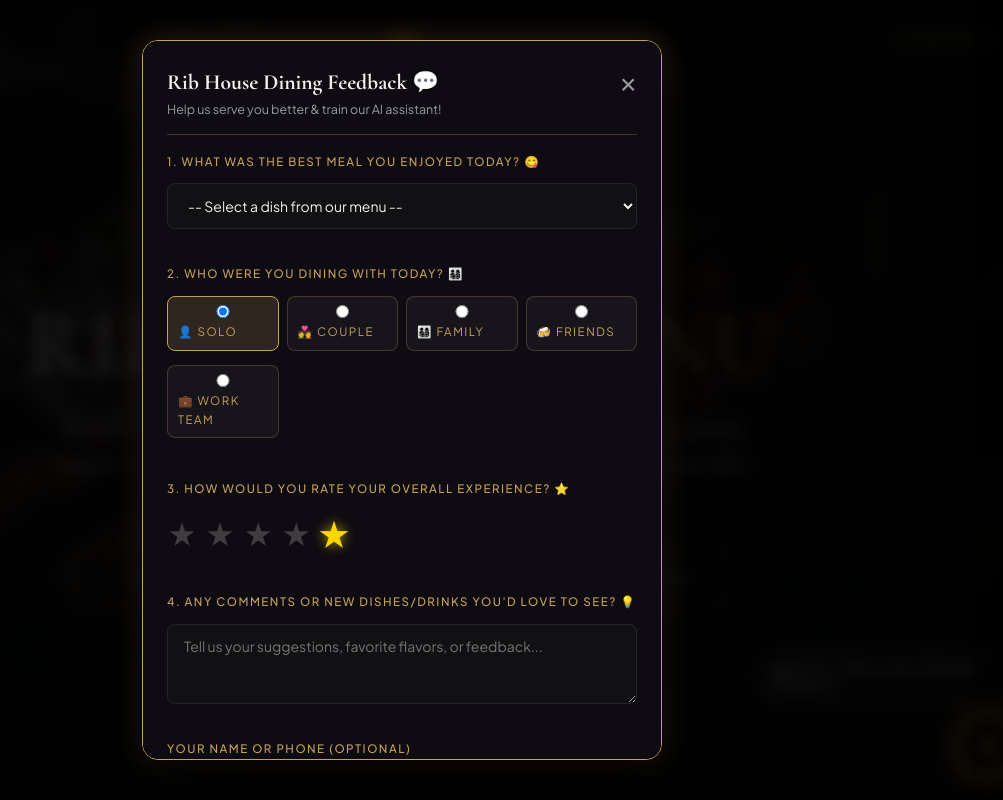
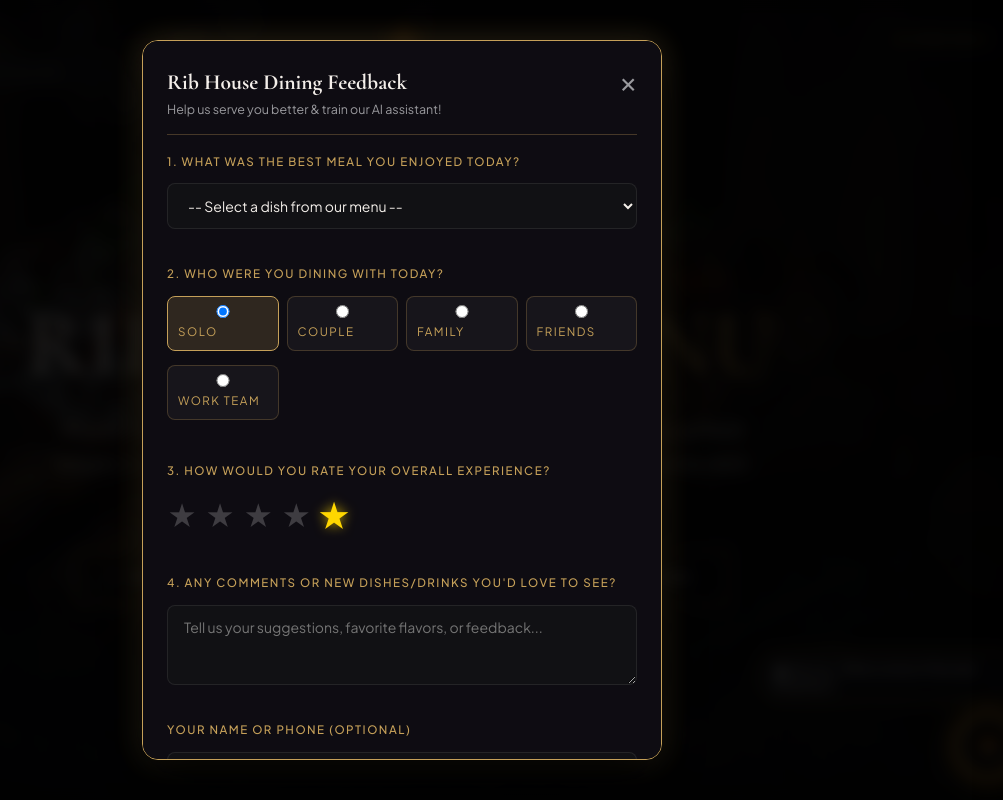
Before and after one commit to markkaranja124-source/now-the-actual-menu, a plain HTML site: page index.html in a window 1280 px wide. Both pictures are taken after a click on the button "Share Feedback". Shown: the top 800 px of the page, without its empty margins (238-1241 px from the left). Drawn offline with nearby package versions, Linux system fonts and the light colour scheme; no server answers.

Commit message:
Remove emojis from Customer Feedback modal for professional look

```diff
--- a/index.html
+++ b/index.html
@@ -1507,7 +1507,7 @@
         <div class="feedback-modal-container" id="feedback-modal-container">
             <div class="feedback-modal-header">
                 <div>
-                    <h3 class="feedback-modal-title">Rib House Dining Feedback 💬</h3>
+                    <h3 class="feedback-modal-title">Rib House Dining Feedback</h3>
                     <p class="feedback-modal-sub">Help us serve you better & train our AI assistant!</p>
                 </div>
                 <button class="feedback-close-btn" id="feedback-close-btn">&times;</button>
@@ -1516,7 +1516,7 @@
             <form id="customer-feedback-form" class="feedback-form">
                 <!-- Question 1: Favorite Meal -->
                 <div class="form-group">
-                    <label class="form-label">1. What was the best meal you enjoyed today? 😋</label>
+                    <label class="form-label">1. What was the best meal you enjoyed today?</label>
                     <select id="fb-dish-select" class="form-select">
                         <option value="">-- Select a dish from our menu --</option>
                         <option value="CHOMA GOAT (1 KG)">Choma Goat (1 KG)</option>
@@ -1536,34 +1536,34 @@
 
                 <!-- Question 2: Dining Group -->
                 <div class="form-group">
-                    <label class="form-label">2. Who were you dining with today? 👨‍👩‍👧‍👦</label>
+                    <label class="form-label">2. Who were you dining with today?</label>
                     <div class="group-options-grid">
                         <label class="group-radio-card">
                             <input type="radio" name="dining_group" value="Solo Diners" checked>
-                            <span>👤 Solo</span>
+                            <span>Solo</span>
                         </label>
                         <label class="group-radio-card">
                             <input type="radio" name="dining_group" value="Couples">
-                            <span>💑 Couple</span>
+                            <span>Couple</span>
                         </label>
                         <label class="group-radio-card">
                             <input type="radio" name="dining_group" value="Families">
-                            <span>👨‍👩‍👧‍👦 Family</span>
+                            <span>Family</span>
                         </label>
                         <label class="group-radio-card">
                             <input type="radio" name="dining_group" value="Friends Group">
-                            <span>🍻 Friends</span>
+                            <span>Friends</span>
                         </label>
                         <label class="group-radio-card">
                             <input type="radio" name="dining_group" value="Business / Work">
-                            <span>💼 Work Team</span>
+                            <span>Work Team</span>
                         </label>
                     </div>
                 </div>
 
                 <!-- Question 3: Star Rating -->
                 <div class="form-group">
-                    <label class="form-label">3. How would you rate your overall experience? ⭐</label>
+                    <label class="form-label">3. How would you rate your overall experience?</label>
                     <div class="star-rating-input" id="star-rating-input">
                         <span data-rating="1" class="star">★</span>
                         <span data-rating="2" class="star">★</span>
@@ -1576,7 +1576,7 @@
 
                 <!-- Question 4: Suggestions / Comments -->
                 <div class="form-group">
-                    <label class="form-label">4. Any comments or new dishes/drinks you'd love to see? 💡</label>
+                    <label class="form-label">4. Any comments or new dishes/drinks you'd love to see?</label>
                     <textarea id="fb-comments" class="form-textarea" rows="3" placeholder="Tell us your suggestions, favorite flavors, or feedback..."></textarea>
                 </div>
 
@@ -1591,7 +1591,7 @@
 
             <!-- Success Message Container -->
             <div id="feedback-success-msg" class="feedback-success-msg" style="display: none;">
-                <div class="success-icon">🎉</div>
+                <div class="success-icon">✓</div>
                 <h3>Asante Sana!</h3>
                 <p>Your feedback has been received privately and will help train our Rib House AI Assistant to better recommend dishes!</p>
                 <button class="btn-close-success" id="btn-close-success">Done</button>
```
